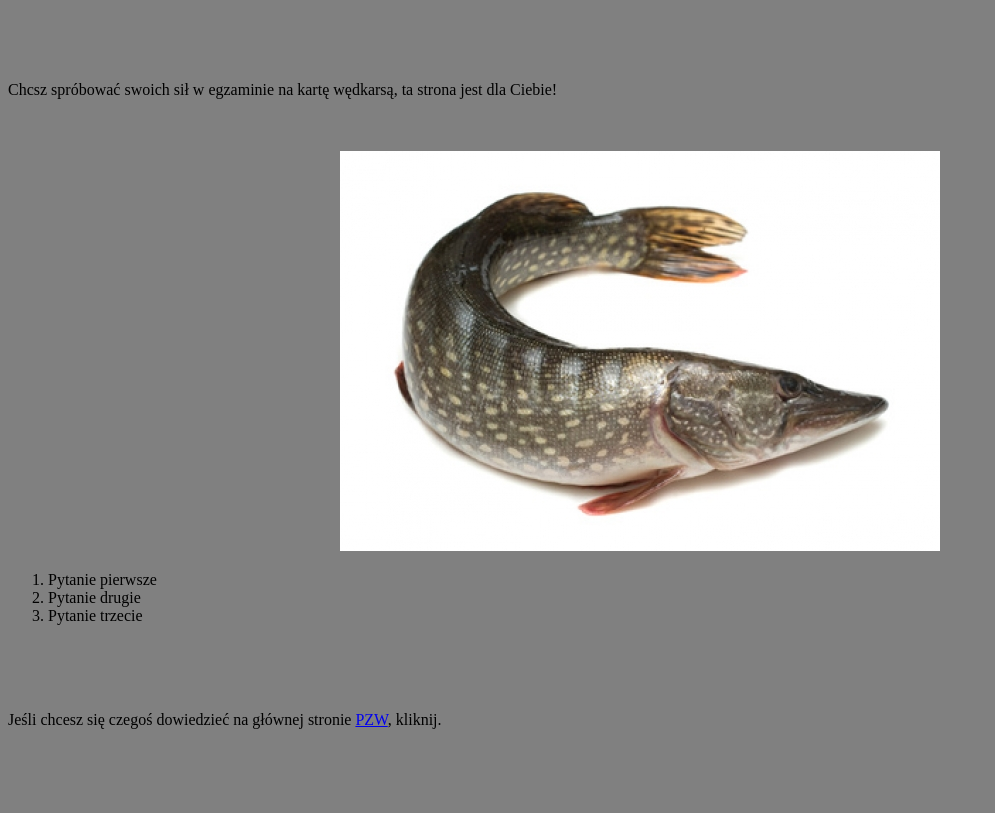
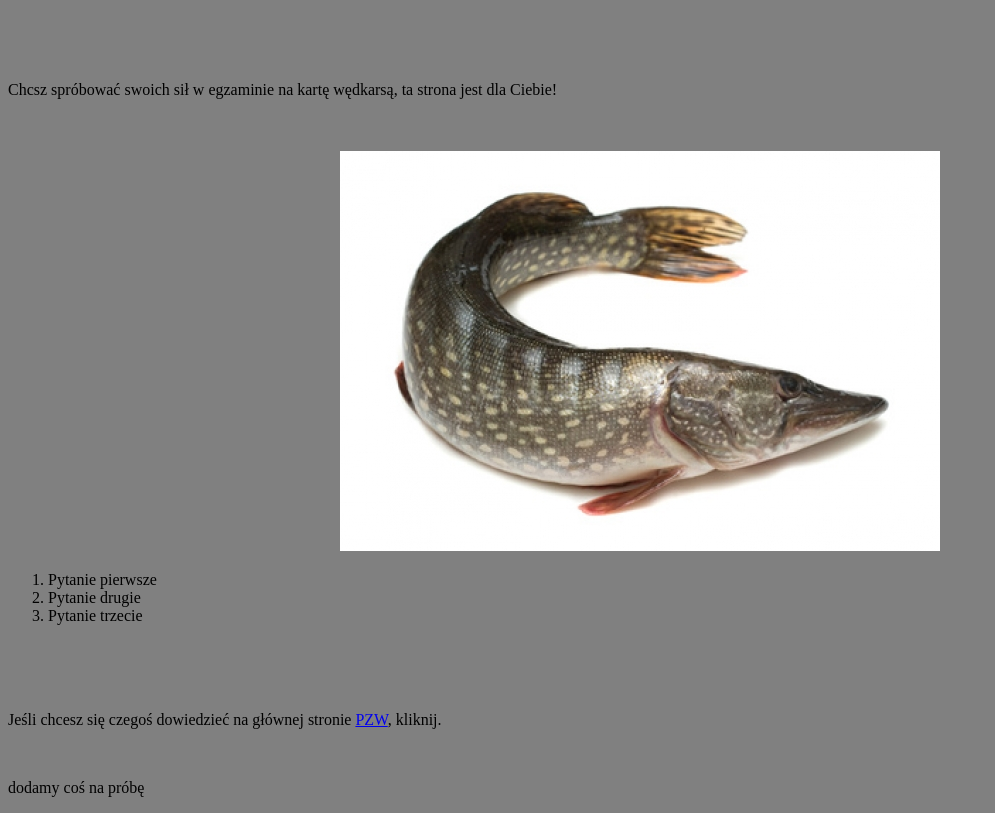
Before and after one commit to sebk1987/Fishing-exam-site, a plain HTML site: page index.html in a window 1280 px wide. Shown: the part 72-885 px from the top of the page, without its empty margins (0-995 px from the left). Before the commit the page ends 817 px from the top, so only its background shows below. Drawn offline with Linux system fonts and the light colour scheme.

Commit message:
create pycharm project files and add text to index.html

```diff
--- a/index.html
+++ b/index.html
@@ -22,7 +22,8 @@
 	</ol>
 <br><br><br>
 <p>Jeśli chcesz się czegoś dowiedzieć na głównej stronie <a href="http://www.pzw.org.pl/home/">PZW</a>, kliknij.</p>
-
+<br>
+<p>dodamy coś na próbę</p>
 </BODY>
 
 </HTML>
```
